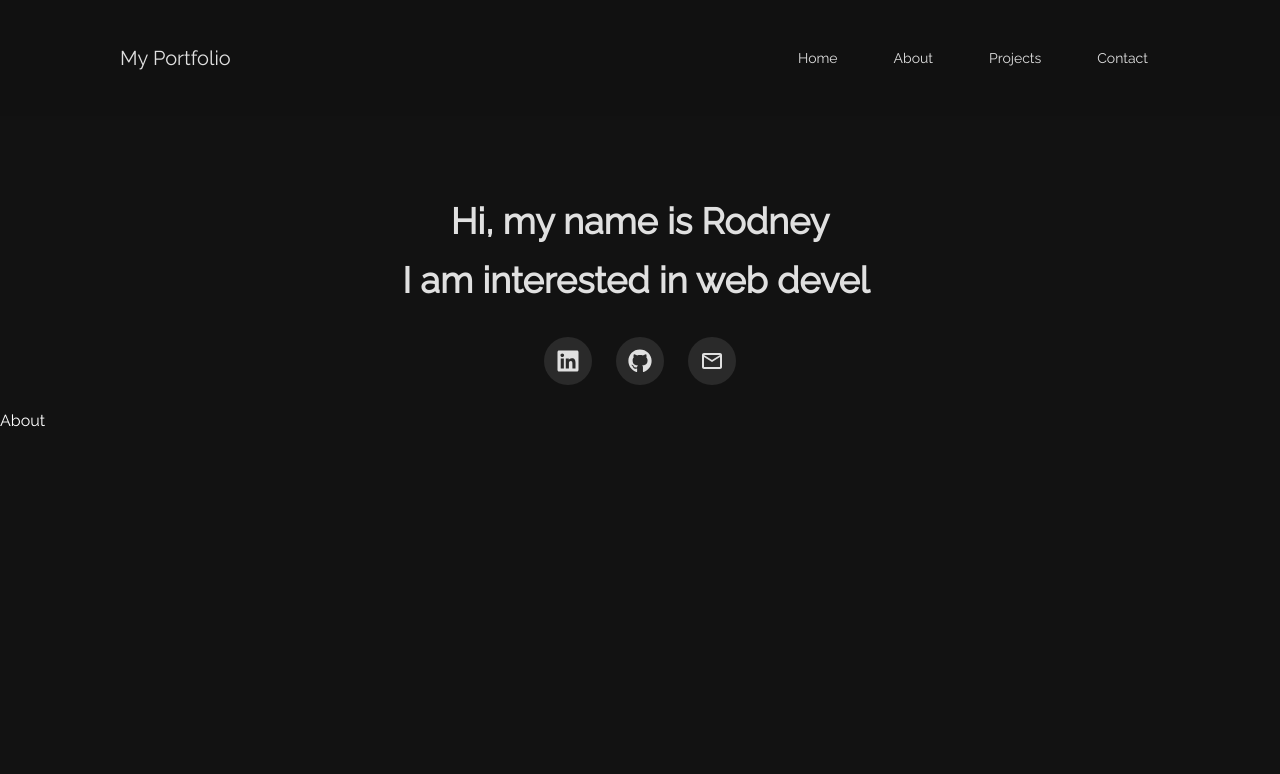
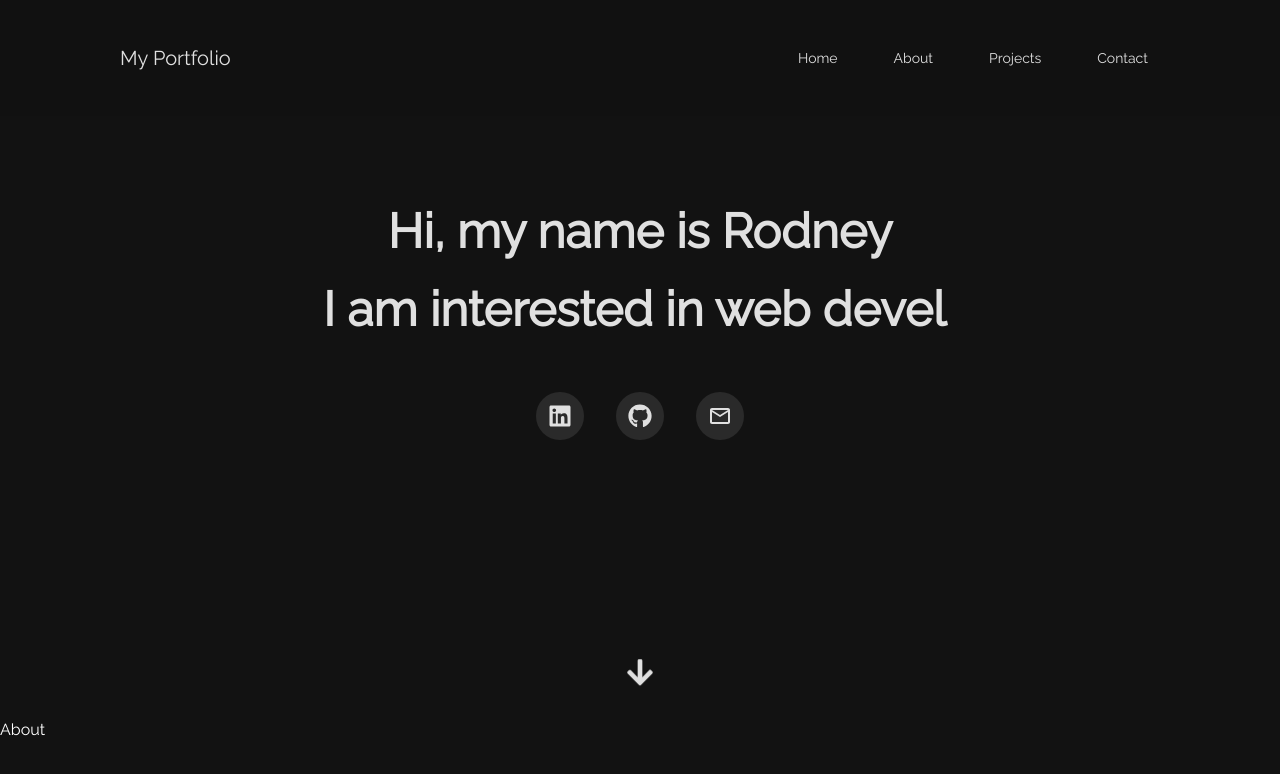
Before and after one commit to machratwit/personal-website, a React (Vite) app in the folder my-app/: page / in a window 1280 px wide. Shown: the top 774 px of the page. Built offline with nearby package versions, Linux system fonts and the light colour scheme.

Commit message:
Scroll bounce

```diff
--- a/my-app/index.html
+++ b/my-app/index.html
@@ -1,5 +1,5 @@
 <!doctype html>
-<html lang="en">
+<html lang="en" className="scroll-smooth">
   <head>
     <meta charset="UTF-8" />
     <link rel="apple-touch-icon" sizes="180x180" href="/apple-touch-icon.png">
--- a/my-app/src/pages/Home.tsx
+++ b/my-app/src/pages/Home.tsx
@@ -1,6 +1,6 @@
 import { useState, useEffect } from "react";
 import { TypeAnimation } from "react-type-animation";
-import { FaLinkedin, FaGithub } from "react-icons/fa";
+import { FaLinkedin, FaGithub, FaArrowDown } from "react-icons/fa";
 import { MdOutlineEmail } from "react-icons/md";
 
 const Home = () => {
@@ -28,7 +28,7 @@ const Home = () => {
         id="home"
         className="flex flex-col items-center space-y-6 scroll-mt-50"
       >
-        <div className="text-txtcolor text-4xl/relaxed font-bold text-center">
+        <div className="text-txtcolor text-5xl/relaxed font-bold text-center">
           <TypeAnimation
             sequence={["Hi, my name is Rodney\n"]}
             style={{ whiteSpace: "pre-line" }}
@@ -60,7 +60,8 @@ const Home = () => {
             />
           )}
         </div>
-        <div className="flex justify-center space-x-6 mt-1 text-txtcolor text-4xl/relaxed">
+        <div className="flex flex-col items-center space-y-6 mt-5 text-txtcolor text-4xl/relaxed">
+          <div className="flex space-x-8">
             <a
               href="https://www.linkedin.com/in/rodneymach/"
               target="_blank"
@@ -86,6 +87,8 @@ const Home = () => {
               <MdOutlineEmail size={24} />
             </a>
           </div>
+          <FaArrowDown size={30} className="animate-bounce mt-50" />
+        </div>
       </div>
     </>
   );
```
Lines whose indentation alone changed are shown as unchanged.
